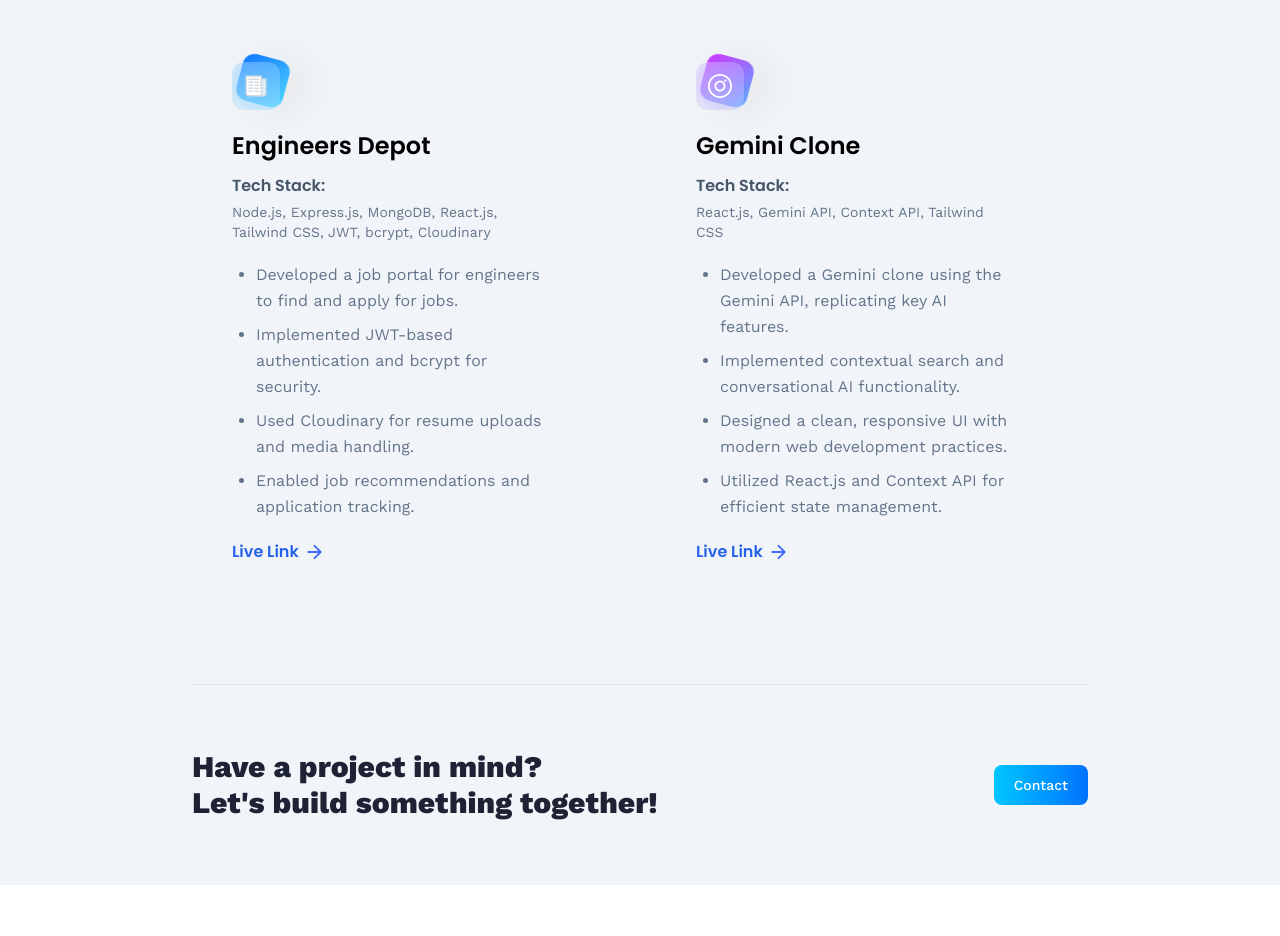
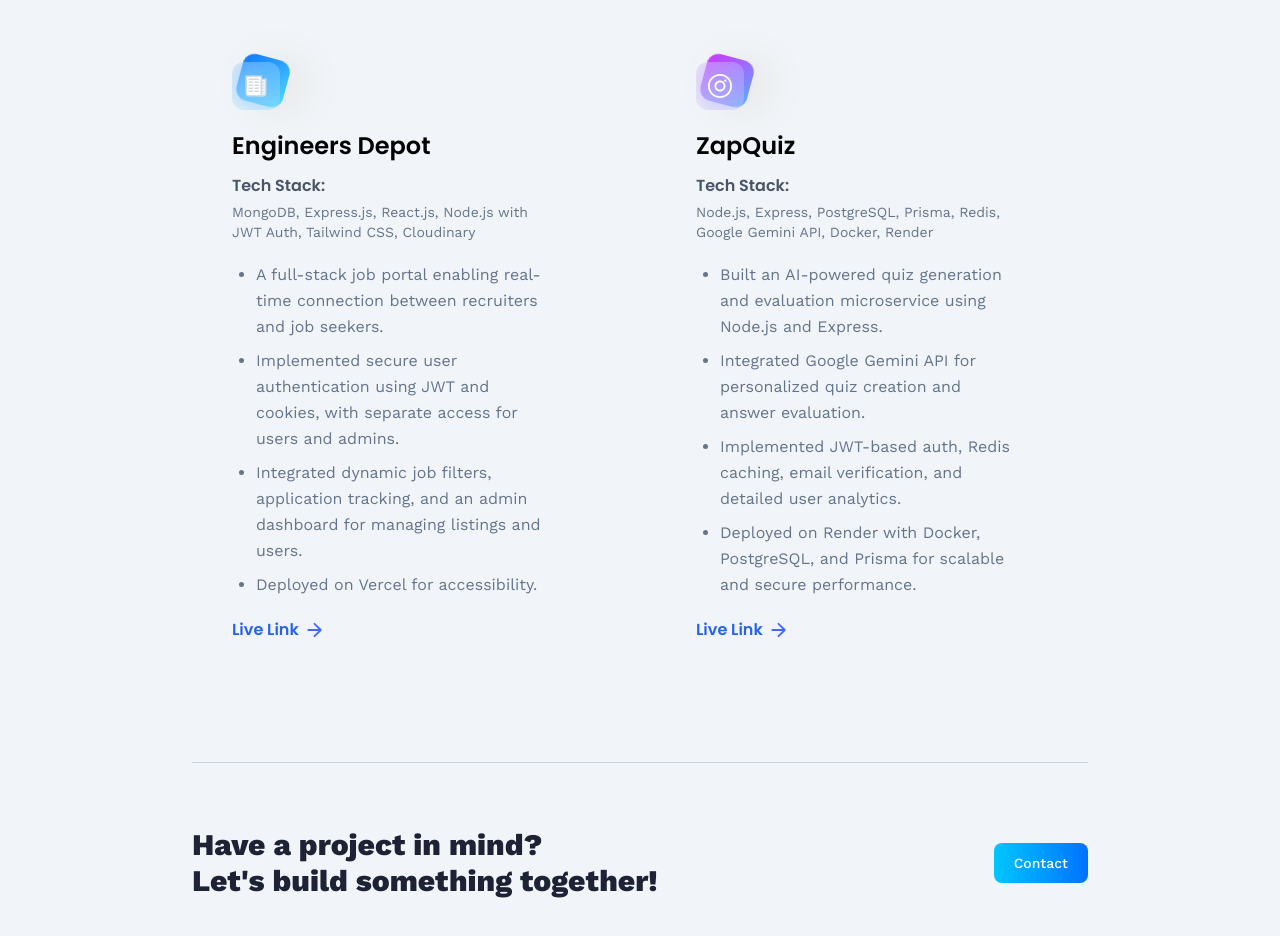
Before and after one commit to Harsh260105/harsh-patel-portfolio, a React (Vite) app: page /projects in a window 1280 px wide. Shown: the part 1060-1996 px from the top of the page. Before the commit the page ends 1945 px from the top, so only its background shows below. Built offline with nearby package versions, Linux system fonts and the light colour scheme.

Commit message:
Refactor project descriptions for clarity and update styling for consistency in About and Projects pages

```diff
--- a/src/constants/index.js
+++ b/src/constants/index.js
@@ -240,12 +240,12 @@
         iconUrl: news,
         theme: 'btn-back-blue',
         name: 'Engineers Depot',
-        techStack: "Node.js, Express.js, MongoDB, React.js, Tailwind CSS, JWT, bcrypt, Cloudinary",
+        techStack: " MongoDB, Express.js, React.js, Node.js with JWT Auth, Tailwind CSS, Cloudinary",
         description: [
-            "Developed a job portal for engineers to find and apply for jobs.",
-            "Implemented JWT-based authentication and bcrypt for security.",
-            "Used Cloudinary for resume uploads and media handling.",
-            "Enabled job recommendations and application tracking."
+            "A full-stack job portal enabling real-time connection between recruiters and job seekers.",
+            "Implemented secure user authentication using JWT and cookies, with separate access for users and admins.",
+            "Integrated dynamic job filters, application tracking, and an admin dashboard for managing listings and users.",
+            "Deployed on Vercel for accessibility."
         ]
         ,
         link: 'https://github.com/Harsh260105/Engineers-Depot',
@@ -253,16 +253,16 @@
     {
         iconUrl: snapgram,
         theme: 'btn-back-pink',
-        name: 'Gemini Clone',
-        techStack: "React.js, Gemini API, Context API, Tailwind CSS",
+        name: 'ZapQuiz',
+        techStack: "Node.js, Express, PostgreSQL, Prisma, Redis, Google Gemini API, Docker, Render",
         description: [
-            "Developed a Gemini clone using the Gemini API, replicating key AI features.",
-            "Implemented contextual search and conversational AI functionality.",
-            "Designed a clean, responsive UI with modern web development practices.",
-            "Utilized React.js and Context API for efficient state management."
+            "Built an AI-powered quiz generation and evaluation microservice using Node.js and Express.",
+            "Integrated Google Gemini API for personalized quiz creation and answer evaluation.",
+            "Implemented JWT-based auth, Redis caching, email verification, and detailed user analytics.",
+            "Deployed on Render with Docker, PostgreSQL, and Prisma for scalable and secure performance."
         ]
         ,
-        link: 'https://github.com/Harsh260105/Gemini-clone',
+        link: 'https://github.com/Harsh260105/AiQuizzer',
     },
     // {
     //     iconUrl: estate,
--- a/src/pages/About.jsx
+++ b/src/pages/About.jsx
@@ -187,7 +187,7 @@
           </div>
         </div>
 
-        <hr className="border-slate-200" />
+        <hr className="border-slate-300" />
 
         <CTA />
       </section>
--- a/src/pages/Projects.jsx
+++ b/src/pages/Projects.jsx
@@ -82,7 +82,7 @@
           ))}
         </div>
 
-        <hr className="border-slate-200 dark:border-gray-700" />
+        <hr className="border-slate-300 dark:border-gray-700" />
 
         <CTA />
       </section>
```
